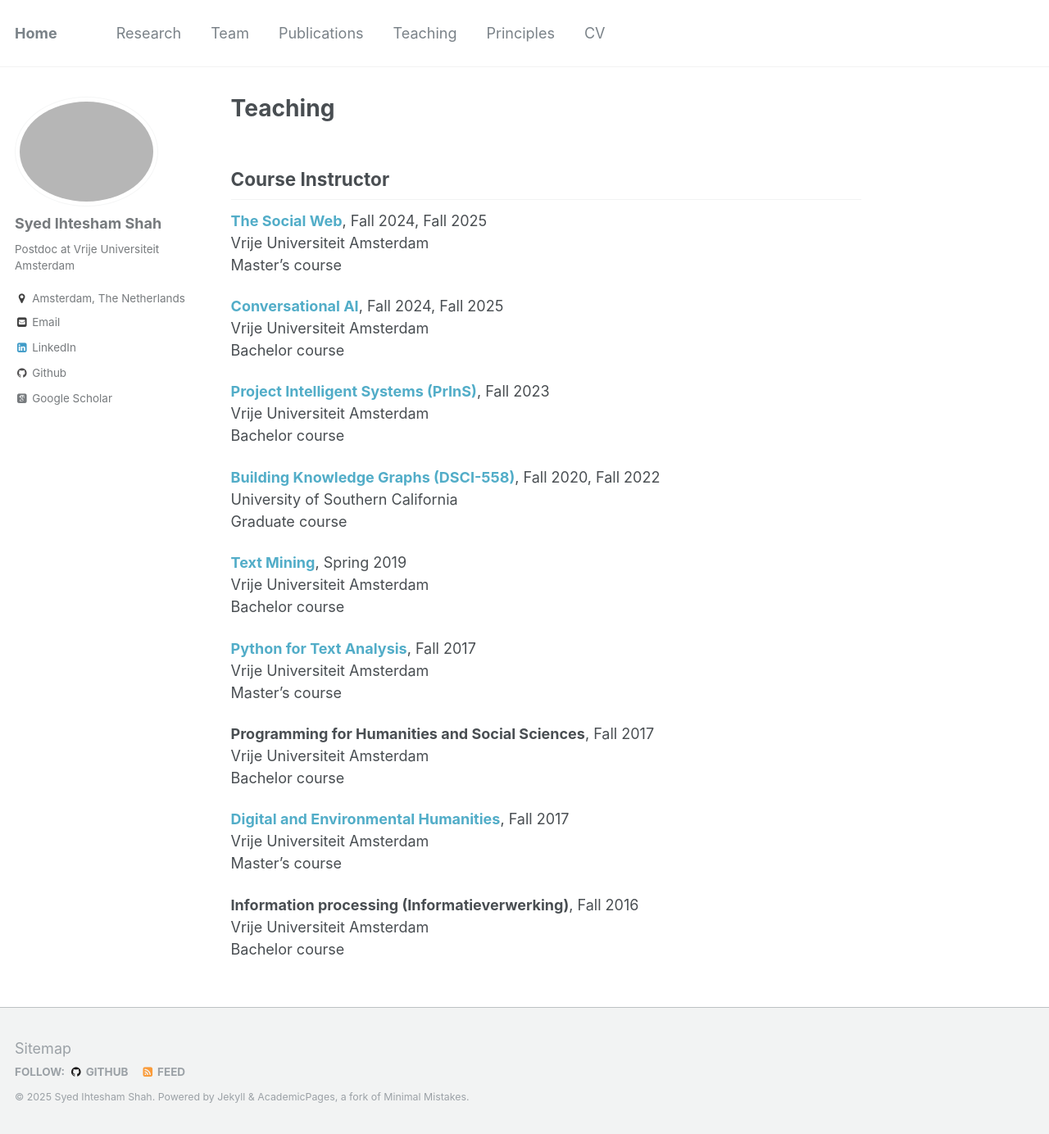
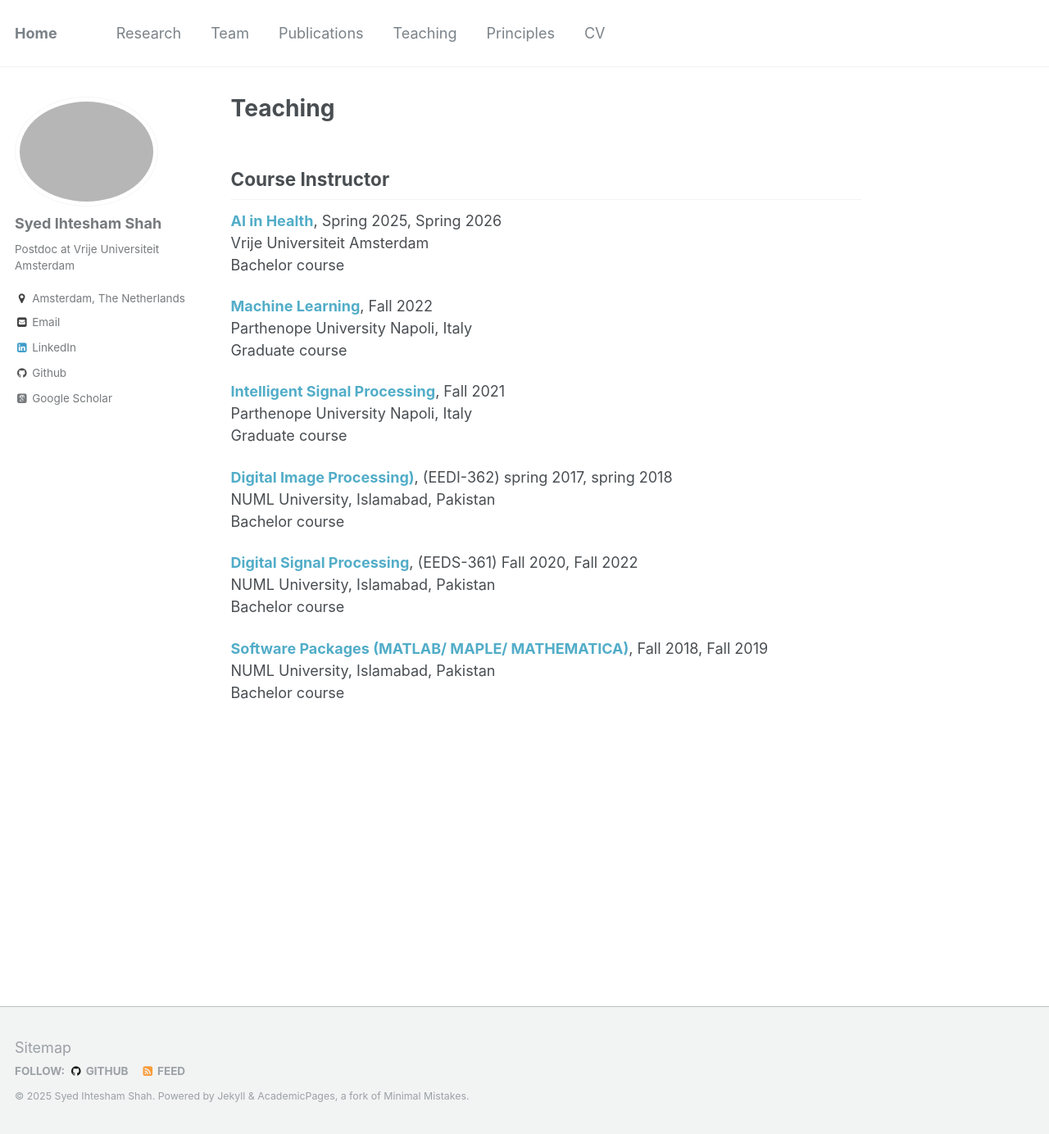
Before and after one commit to IhteshamShah/IhteshamShah.github.io, a Jekyll site: the page built from _pages/teaching.md, in a window 1280 px wide and 1384 px high. Shown: the whole window at 82% size. Built offline with Jekyll 4.4.1, drawn with Linux system fonts in a browser that asks for light colours; some web fonts are replaced.

Commit message:
changed details

```diff
--- a/_pages/teaching.md
+++ b/_pages/teaching.md
@@ -6,38 +6,26 @@ author_profile: true
 
 ## Course Instructor
 
-[**The Social Web**](https://studiegids.vu.nl/en/courses/2024-2025/X_405086#/), Fall 2024, Fall 2025\
-Vrije Universiteit Amsterdam\
-Master's course
-
-[**Conversational AI**](https://studiegids.vu.nl/en/Bachelor/2024-2025/artificial-intelligence/XB_0119#/), Fall 2024, Fall 2025\
+[**AI in Health**](https://research.vu.nl/en/courses/ai-in-health-5/), Spring 2025, Spring 2026\
 Vrije Universiteit Amsterdam\
 Bachelor course
 
-[**Project Intelligent Systems (PrInS)**](https://studiegids.vu.nl/en/courses/2023-2024/X_401076#/), Fall 2023\
-Vrije Universiteit Amsterdam\
+[**Machine Learning**](https://international.uniparthenope.it/wp-content/uploads/2023/12/Applied-Computer-Science-last-update-20122023.pdf), Fall 2022\
+Parthenope University Napoli, Italy\
+Graduate course
+
+[**Intelligent Signal Processing**](https://international.uniparthenope.it/wp-content/uploads/2023/12/Applied-Computer-Science-last-update-20122023.pdf), Fall 2021\
+Parthenope University Napoli, Italy\
+Graduate course
+
+[**Digital Image Processing)**](https://www.numl.edu.pk/programs/program/189), (EEDI-362) spring 2017, spring 2018\
+NUML University, Islamabad, Pakistan\
 Bachelor course
 
-[**Building Knowledge Graphs (DSCI-558)**](https://web-app.usc.edu/ws/soc_archive/soc/term-20223/course/dsci-558/index.html), Fall 2020, Fall 2022\
-University of Southern California\
-Graduate course
-
-[**Text Mining**](https://research.vu.nl/en/courses/text-mining-for-ai-3), Spring 2019\
-Vrije Universiteit Amsterdam\
+[**Digital Signal Processing**](https://www.numl.edu.pk/programs/program/189), (EEDS-361) Fall 2020, Fall 2022\
+NUML University, Islamabad, Pakistan\
 Bachelor course
 
-[**Python for Text Analysis**](https://research.vu.nl/en/courses/programming-in-python-for-text-analysis-3), Fall 2017\
-Vrije Universiteit Amsterdam\
-Master's course
-
-**Programming for Humanities and Social Sciences**, Fall 2017\
-Vrije Universiteit Amsterdam\
+[**Software Packages (MATLAB/ MAPLE/ MATHEMATICA)**](https://www.numl.edu.pk/programs/program/250), Fall 2018, Fall 2019\
+NUML University, Islamabad, Pakistan\
 Bachelor course
-
-[**Digital and Environmental Humanities**](), Fall 2017\
-Vrije Universiteit Amsterdam\
-Master's course
-
-**Information processing (Informatieverwerking)**, Fall 2016\
-Vrije Universiteit Amsterdam\
-Bachelor course
```
